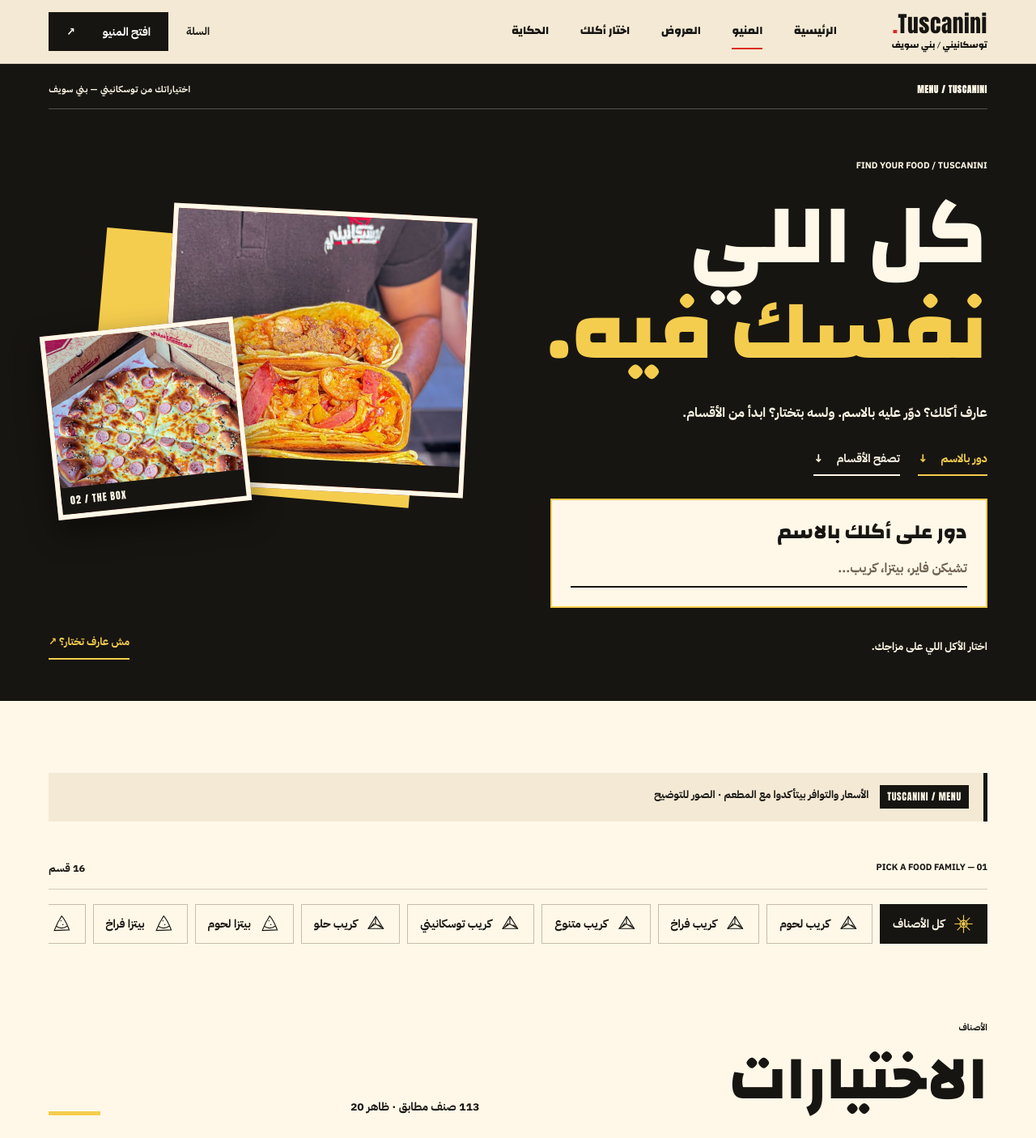
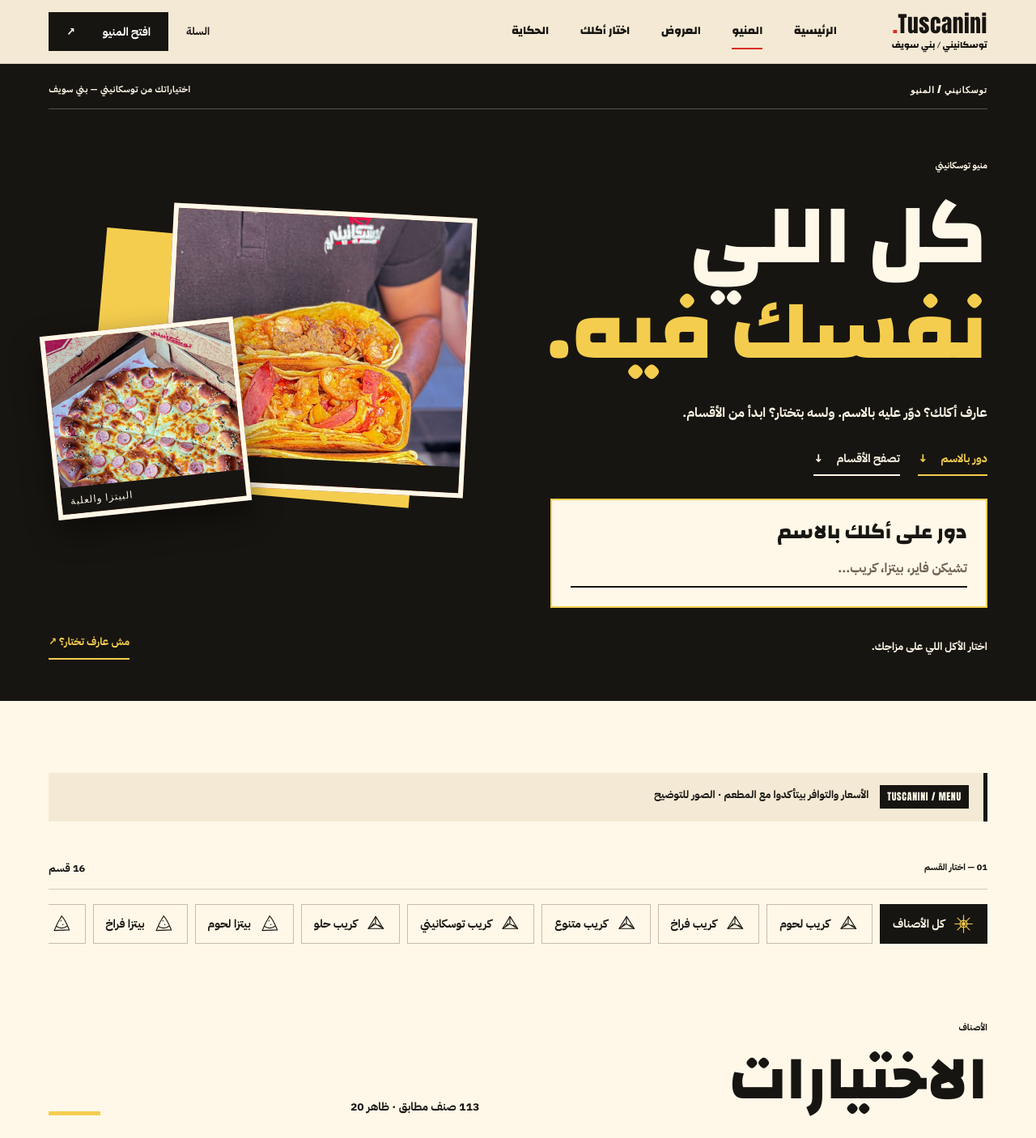
Before and after one commit to omarkhair70-droid/tuscanini-ordering-system, a Next.js app: page /menu in a window 1280 px wide. Shown: the top 1406 px of the page at 81% size. Built offline with nearby package versions, Linux system fonts and the light colour scheme.

Commit message:
polish(menu): Arabic customer voice and order-insensitive normalized food search

```diff
--- a/components/rebirth/rebirth-menu.tsx
+++ b/components/rebirth/rebirth-menu.tsx
@@ -25,7 +25,11 @@ type Props = {
 
 const PAGE_SIZE = 20;
 function normalizeArabic(text: string) {
-  return text.normalize('NFKC').replace(/[\u064B-\u065F\u0670]/g, '').replace(/[أإآ]/g, 'ا').replace(/ة/g, 'ه').toLocaleLowerCase('ar').trim();
+  return text.normalize('NFKC')
+    .replace(/[\u064B-\u065F\u0670\u0640]/g, '')
+    .replace(/[أإآٱ]/g, 'ا').replace(/ى/g, 'ي').replace(/ة/g, 'ه')
+    .replace(/[^\p{L}\p{N}]+/gu, ' ')
+    .toLocaleLowerCase('ar').trim().replace(/\s+/g, ' ');
 }
 
 export function RebirthMenu({ categories, items, initialTableReference, source }: Props) {
@@ -69,12 +73,16 @@ export function RebirthMenu({ categories, items, initialTableReference, source }
   const validItems = items;
   const catalogPresent = categories.length > 0 && items.length > 0;
   const filtered = useMemo(() => {
-    const term = normalizeArabic(query);
+    const terms = normalizeArabic(query).split(' ').filter(Boolean);
     return validItems.filter(item => {
-      const belongs = category === 'all' || item.categorySlug === category;
-      return belongs && (!term || normalizeArabic(item.name + ' ' + item.description).includes(term));
+      if (category !== 'all' && item.categorySlug !== category) return false;
+      if (!terms.length) return true;
+      const familyName = categories.find(family => family.slug === item.categorySlug)?.name ?? '';
+      const searchable = normalizeArabic([item.name, item.description, familyName].join(' '));
+      // A guest can type the words in any order, with or without Arabic diacritics.
+      return terms.every(term => searchable.includes(term));
     });
-  }, [validItems, category, query]);
+  }, [validItems, categories, category, query]);
 
   const displayed = filtered.slice(0, limit);
   const contextPhoto = category==='all'?null:getCategoryContextPhoto(category as MenuItem['categorySlug']);
@@ -114,10 +122,10 @@ export function RebirthMenu({ categories, items, initialTableReference, source }
       <ExperienceHeader />
       <main className="t-menu-main">
         <header className="t-menu-intro t-shell">
-          <div className="t-menu-intro__label"><span>MENU / TUSCANINI</span><span>اختياراتك من توسكانيني — بني سويف</span></div>
+          <div className="t-menu-intro__label"><span>توسكانيني / المنيو</span><span>اختياراتك من توسكانيني — بني سويف</span></div>
           <div className="t-menu-intro__headline">
             <div className="t-menu-intro__copy">
-              <span className="t-index">FIND YOUR FOOD / TUSCANINI</span>
+              <span className="t-index">منيو توسكانيني</span>
               <h1>كل اللي<br/><em>نفسك فيه.</em></h1>
               <p>عارف أكلك؟ دوّر عليه بالاسم. ولسه بتختار؟ ابدأ من الأقسام.</p>
               <nav className="t-menu-intro__actions" aria-label="اختصارات المنيو">
@@ -133,14 +141,14 @@ export function RebirthMenu({ categories, items, initialTableReference, source }
                 {query.trim() && <div className="t-menu-search__feedback"><span role="status" aria-live="polite">{filtered.length} نتيجة من المنيو كله</span><button type="button" onClick={()=>document.getElementById('t-menu-items-title')?.scrollIntoView({block:'start',behavior:window.matchMedia('(prefers-reduced-motion: reduce)').matches?'auto':'smooth'})}>شوف النتائج ↓</button></div>}
               </section>
             </div>
-            <div className="t-menu-intro__photo-pair" aria-label="صور حقيقية عامة من المطعم، وليست صور أصناف محددة في المنيو">
+            <div className="t-menu-intro__photo-pair" aria-label="صور كريب وبيتزا من مطعم توسكانيني">
               <figure className="t-menu-intro__photo t-menu-intro__photo--main">
                 <Image src="/images/rebirth/food-07.jpg" alt="ثلاثة كريبات حقيقية ظاهرة الحشو من توسكانيني" fill priority sizes="(max-width: 720px) 57vw, 30vw" />
-                <figcaption lang="en">01 / THE INSIDE</figcaption>
+                <figcaption>الكريب من جوّه</figcaption>
               </figure>
               <figure className="t-menu-intro__photo t-menu-intro__photo--accent">
                 <Image src="/images/rebirth/food-03.jpg" alt="بيتزا حقيقية داخل علبة توسكانيني المطبوعة" fill sizes="(max-width: 720px) 36vw, 19vw" />
-                <figcaption lang="en">02 / THE BOX</figcaption>
+                <figcaption>البيتزا والعلبة</figcaption>
               </figure>
 
             </div>
@@ -150,7 +158,7 @@ export function RebirthMenu({ categories, items, initialTableReference, source }
         <div className="t-shell t-menu-content">
           <p className="t-menu-source-note" role="note" data-visual-disclosure="menu">{source.note}</p>
           <section id="t-menu-categories" aria-label="أقسام المنيو" className="t-menu-categories">
-            <div className="t-menu-categories__heading"><span className="t-index">01 — PICK A FOOD FAMILY</span><span>{categories.length} قسم</span></div>
+            <div className="t-menu-categories__heading"><span className="t-index">01 — اختار القسم</span><span>{categories.length} قسم</span></div>
             <div className="t-menu-categories__scroller">
               <button type="button" aria-pressed={category==='all'} onClick={()=>chooseCategory('all')}><MaterialGlyph name="all" size={26} className="t-menu-category-glyph"/>كل الأصناف</button>
               {categories.map(item => (
@@ -168,7 +176,7 @@ export function RebirthMenu({ categories, items, initialTableReference, source }
               <figure className="t-menu-family-context">
                 <div className="t-menu-family-context__photo"><Image src={contextPhoto.src} alt={contextPhoto.alt} fill
                   sizes="(max-width:720px) 128px, 240px" /></div>
-                <figcaption><span className="t-index" lang="en">FROM TUSCANINI</span>
+                <figcaption><span className="t-index">من مطبخ توسكانيني</span>
                   <strong>من جوّه المطعم.</strong><span>{contextPhoto.credit}</span></figcaption>
               </figure>
             )}
```
